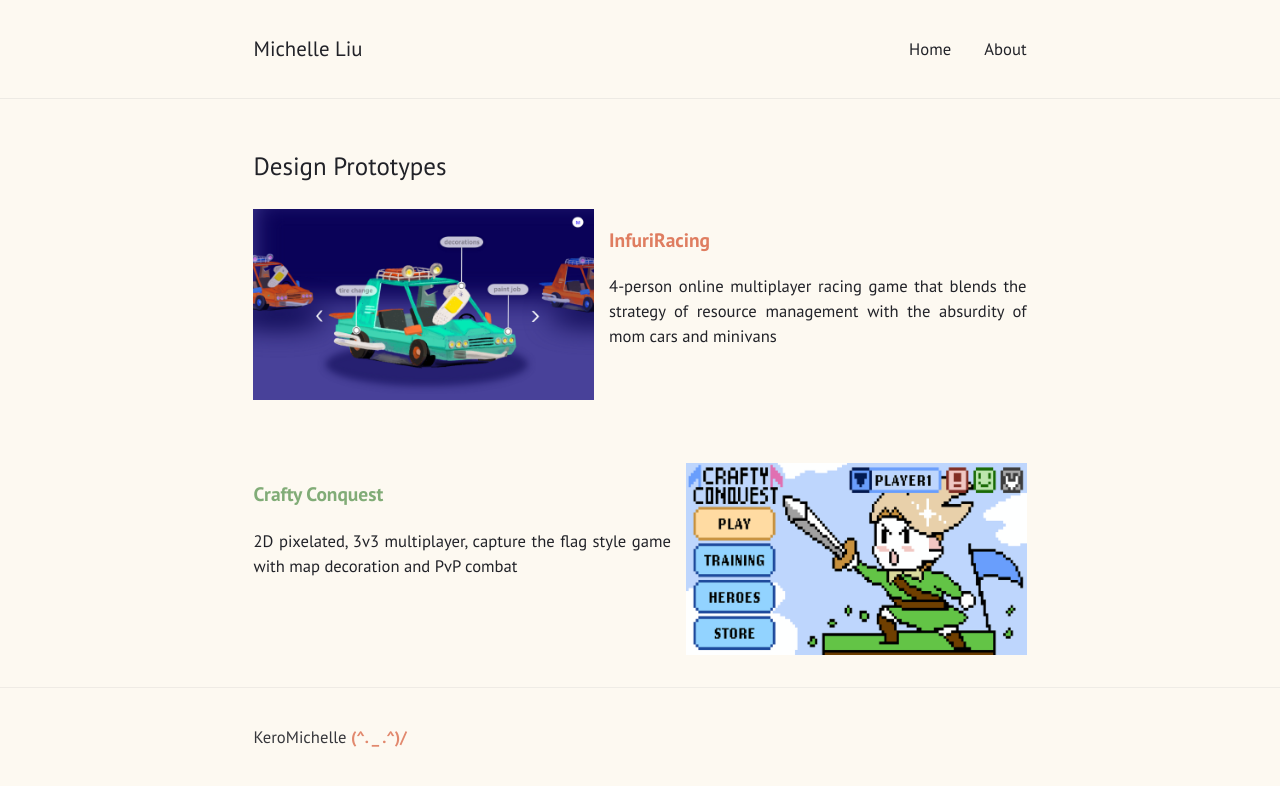
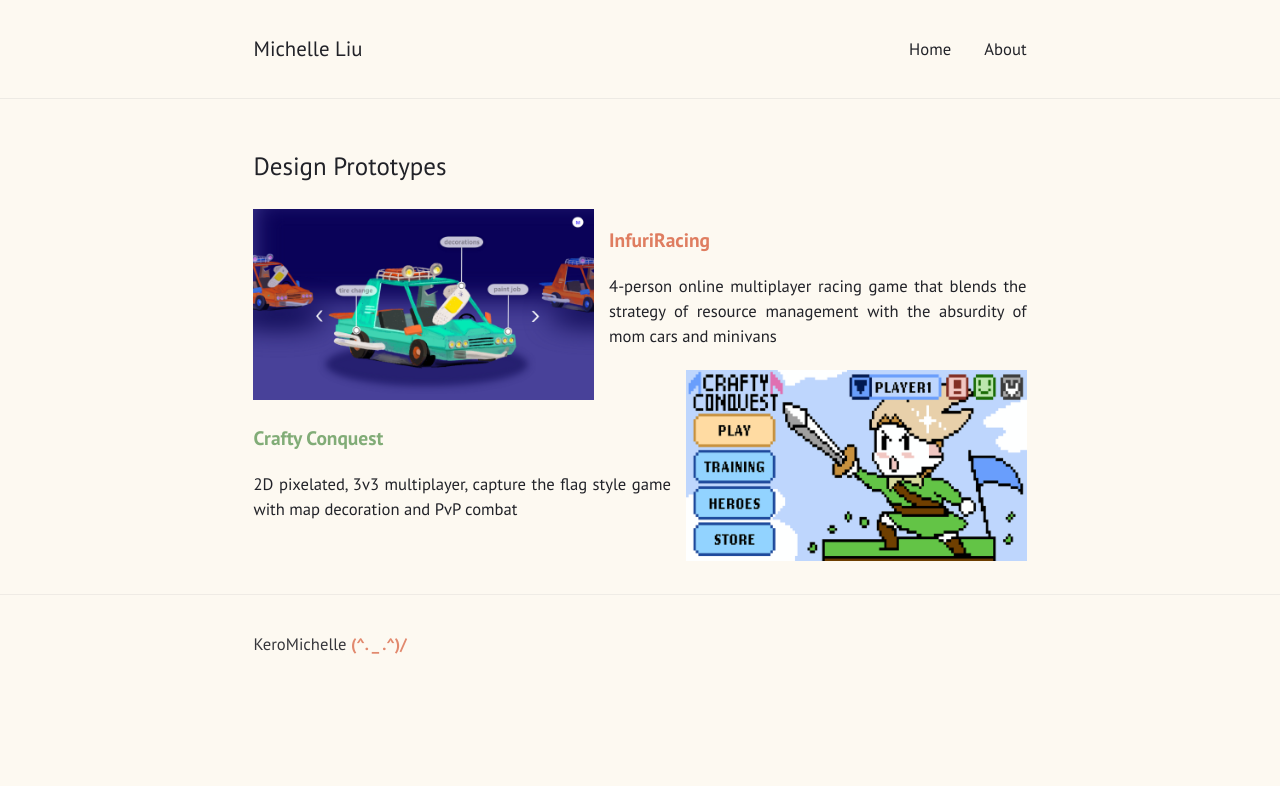
Before and after one commit to KeroMichelle/KeroMichelle.github.io, a Jekyll site: the page built from prototypes.html, in a window 1280 px wide. Shown: the top 786 px of the page. Built offline with Jekyll 4.4.1, drawn with Linux system fonts in a browser that asks for light colours.

Commit message:
attempt to group images and text into outer container

```diff
--- a/_sass/classes.sass
+++ b/_sass/classes.sass
@@ -104,6 +104,13 @@
   text-align: center
 
 // containers for prototype, images
+.containerprototype
+  position: relative
+  width: 100%
+  height: auto
+  padding: 0
+  margin-bottom: .5em
+
 .containerprototypeleft1
   position: relative
   float: left
--- a/prototypes.html
+++ b/prototypes.html
@@ -8,6 +8,7 @@
 
 <h2>Design Prototypes</h2>
 
+<div class="containerprototype">
 <div class="containerprototypeleft1">
   <img src="/assets/images/infuriracing.png" alt="infuriracing" class="image">
 </div>
@@ -17,9 +18,11 @@
   <p>4-person online multiplayer racing game that blends the strategy of resource management with the absurdity of mom cars and minivans</p>
 </div>
 
+<!--
 </article>
 
 <article>
+-->
 
 <div class="containerprototyperight2">
   <img src="/assets/images/craftyconquest.png" alt="craftyconquest" class="image">
@@ -29,6 +32,7 @@
   <h3><green><b>Crafty Conquest</b></green></h3>
   <p>2D pixelated, 3v3 multiplayer, capture the flag style game with map decoration and PvP combat</p>
 </div>
+</div>
 
 <br>
 
```
